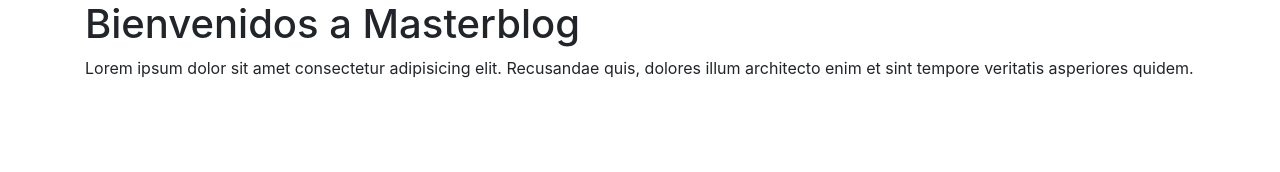
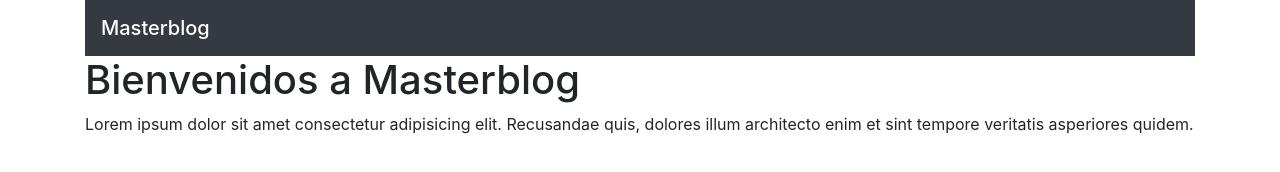
Before and after one commit to marioconti/blogdeprueba.io, a plain HTML site: page index.html in a window 1280 px wide. Drawn offline with nearby package versions, Linux system fonts and the light colour scheme.

Commit message:
comenzando con el header

```diff
--- a/index.html
+++ b/index.html
@@ -21,6 +21,14 @@
   <body>
     <!-- estructura base de boostrap -->
     <div class="container">
+      <div class="row">
+        <div class="col">
+          <!-- As a heading -->
+          <nav class="navbar navbar-dark bg-dark">
+            <span class="navbar-brand mb-0 h1">Masterblog</span>
+          </nav>
+        </div>
+      </div>
       <div class="row">
         <div class="col">
           <h1>Bienvenidos a Masterblog</h1>
```
